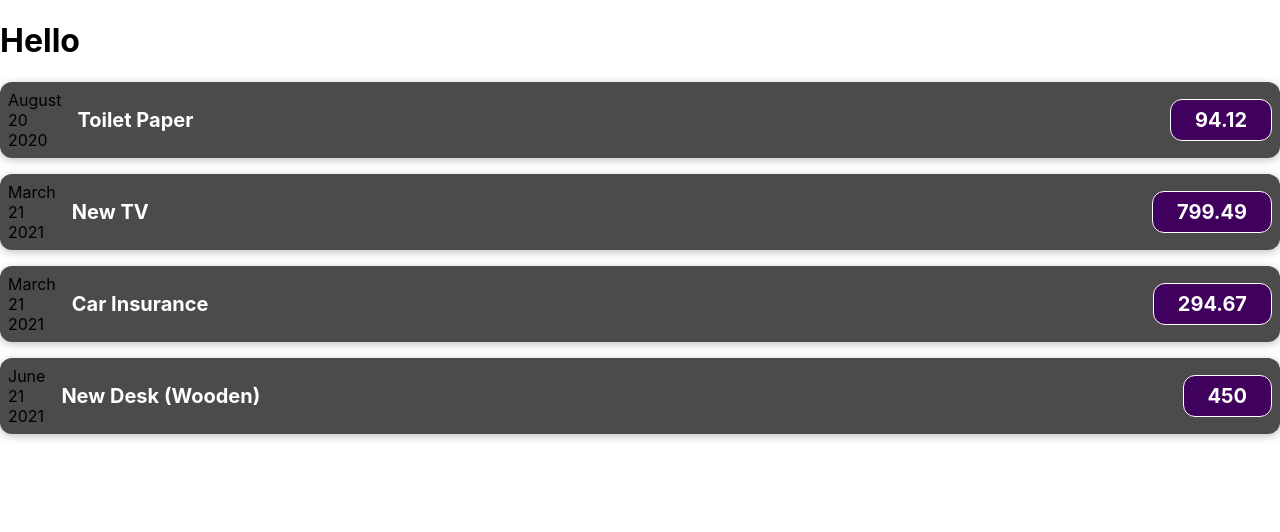
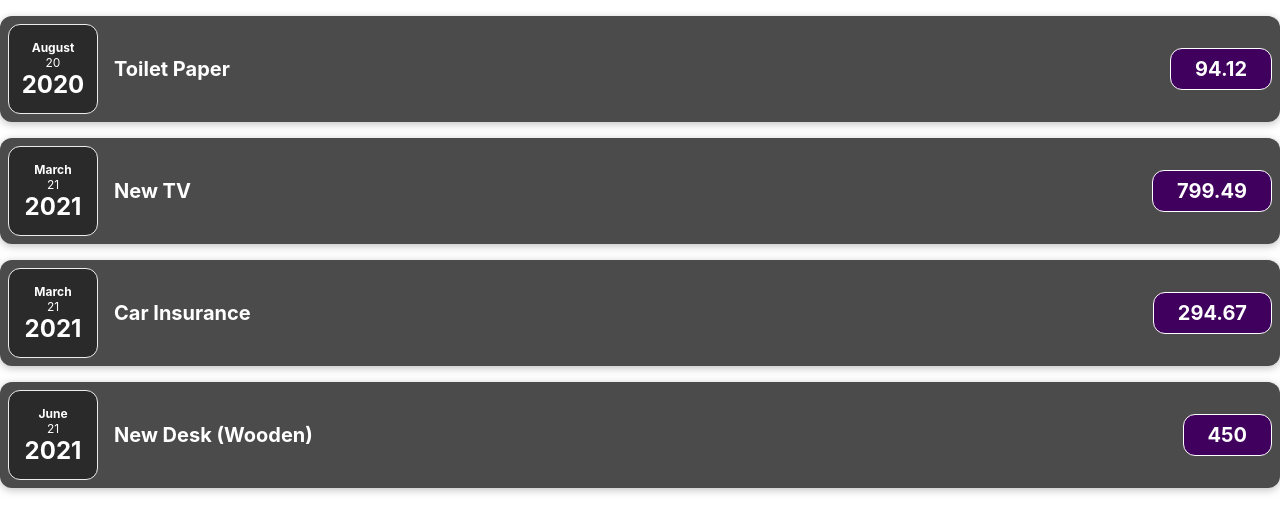
Before and after one commit to Stav93/expenses_managment, a React (Create React App) app: page / in a window 1280 px wide. Shown: the top 532 px of the page. Built offline with nearby package versions, Linux system fonts and the light colour scheme.

Commit message:
adding ExpenseDate component

```diff
--- a/src/App.js
+++ b/src/App.js
@@ -24,7 +24,6 @@
 
   return (
     <div className="App">
-      <h1>Hello</h1>
       <ExpenseItem
         title={expenses[0].title}
         date={expenses[0].date}
--- /dev/null
+++ b/src/components/ExpenseDate.css
@@ -0,0 +1,26 @@
+.expense-date {
+  display: flex;
+  flex-direction: column;
+  width: 5.5rem;
+  height: 5.5rem;
+  border: 1px solid #ececec;
+  background-color: #2a2a2a;
+  color: white;
+  border-radius: 12px;
+  align-items: center;
+  justify-content: center;
+}
+
+.expense-date__month {
+  font-size: 0.75rem;
+  font-weight: bold;
+}
+
+.expense-date__year {
+  font-size: 0.75rem;
+}
+
+.expense-date__day {
+  font-size: 1.5rem;
+  font-weight: bold;
+}
--- /dev/null
+++ b/src/components/ExpenseDate.jsx
@@ -0,0 +1,17 @@
+import "./ExpenseDate.css"
+
+function ExpenseDate({date}) {
+  const month = date.toLocaleString("en-US", { month: "long" });
+  const year = date.toLocaleString("en-US", { year: "2-digit" })
+  const day = date.getFullYear();
+
+  return (
+    <div className="expense-date">
+      <div className="expense-date__month">{month}</div>
+      <div className="expense-date__year">{year}</div>
+      <div className="expense-date__day">{day}</div>
+    </div>
+  );
+}
+
+export default ExpenseDate;
--- a/src/components/ExpenseItem.jsx
+++ b/src/components/ExpenseItem.jsx
@@ -1,17 +1,11 @@
+import ExpenseDate from "./ExpenseDate";
 import "./ExpenseItem.css"
 
-function ExpenseItem({title, date, amount}) {
-  const month = date.toLocaleString("en-US", { month: "long" });
-  const year = date.toLocaleString("en-US", { year: "2-digit" })
-  const day = date.getFullYear();
+function ExpenseItem({ title, date, amount }) {
 
   return (
     <div className="expense-item">
-      <div>
-        <div>{month}</div>
-        <div>{year}</div>
-        <div>{day}</div>
-      </div>
+      <ExpenseDate date={date}/>
       <div className="expense-item__description">
         <h2>{title}</h2>
         <div className="expense-item__price">{amount}</div>
```
